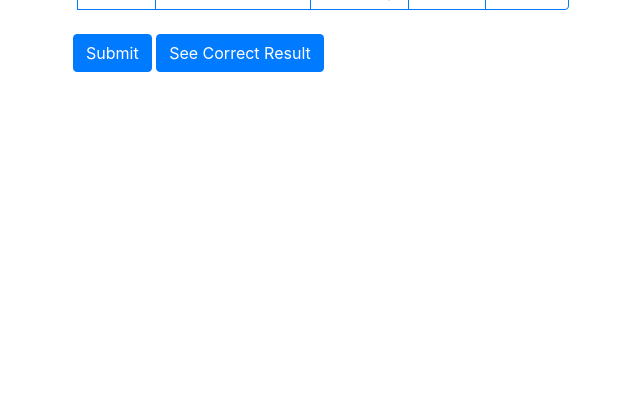
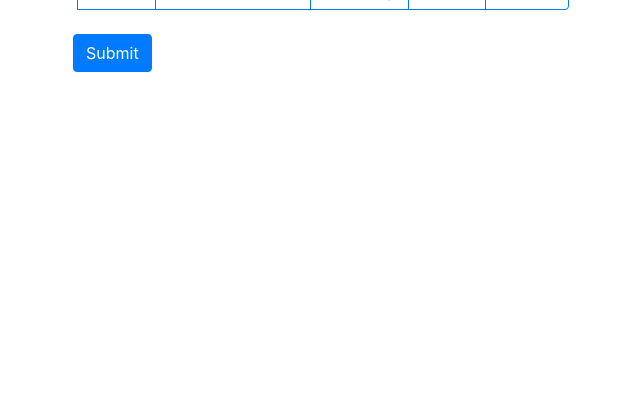
Before and after one commit to DmytroChebruchan/flags_game, a Django app: page /game/ in a window 1280 px wide. Shown: the part 386-800 px from the top of the page, without its empty margins (12-652 px from the left). Run offline with Django 4.2, Linux system fonts and the light colour scheme; data comes from the database, SQL or seed files in the repository; both versions use the stored data as it was after the commit; some libraries are stand-ins or nearby versions.

Commit message:
refactoring

```diff
--- a/flag_quest/models.py
+++ b/flag_quest/models.py
@@ -9,7 +9,7 @@ class CountryInfo(models.Model):
     continent = models.CharField(max_length=200, null=True)
     meaning_of_flag = models.CharField(max_length=1200)
 
-    # weight = models.IntegerField(default=4, null=False)
+    weight = models.IntegerField(default=4, null=True)
 
     def __str__(self):
         return self.name
--- a/flag_quest/views.py
+++ b/flag_quest/views.py
@@ -71,8 +71,7 @@ class GamePage(FormView):
         returned_request = request.POST
         save_reply_of_user(returned_request)
 
-        if "result" in request.POST:
-            time.sleep(3.0)
+        time.sleep(2.0)
 
         redirect_url = reverse(
             "game", kwargs={"continent_name": self.continent}
--- a/templates/flag_quest/flag_quest.html
+++ b/templates/flag_quest/flag_quest.html
@@ -37,11 +37,8 @@
 
             </div>
         </div>
-        <button type="submit" name="check" class="btn btn-primary">Submit
-        </button>
-        <button type="submit" name="result" id="see-correct" class="btn
-        btn-primary">
-            See Correct Result
+        <button type="submit" id="see-correct" name="check" class="btn btn-primary">
+            Submit
         </button>
         <br/>
         <span id="correct-result-text" style="display: none;">Correct answer
```
Also changed, not shown: db.sqlite3.
